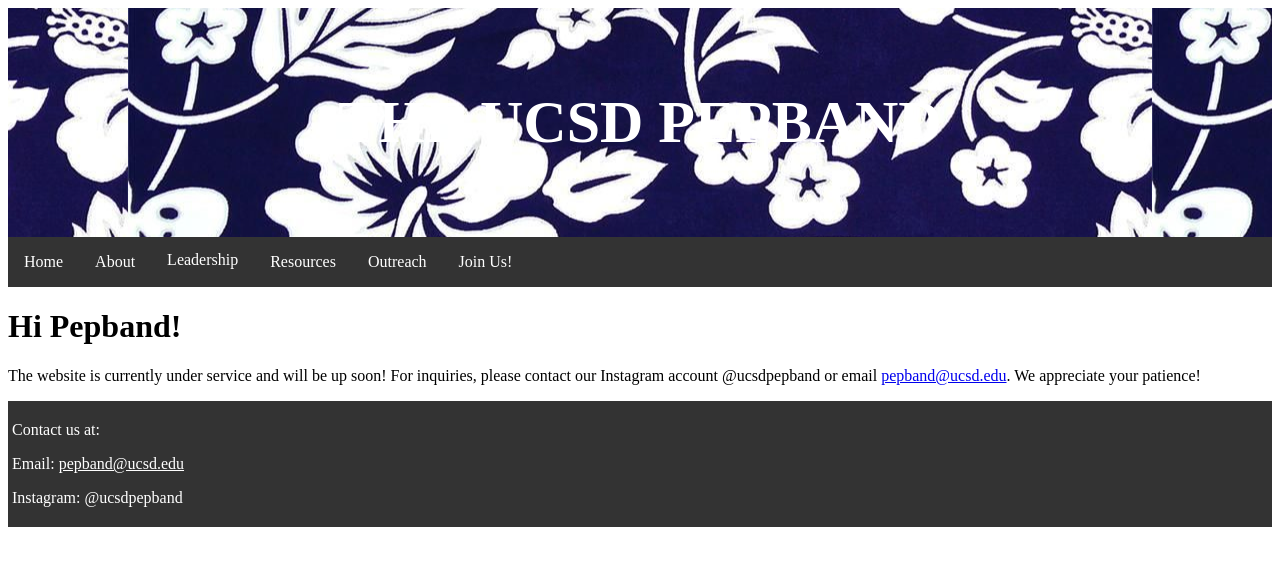
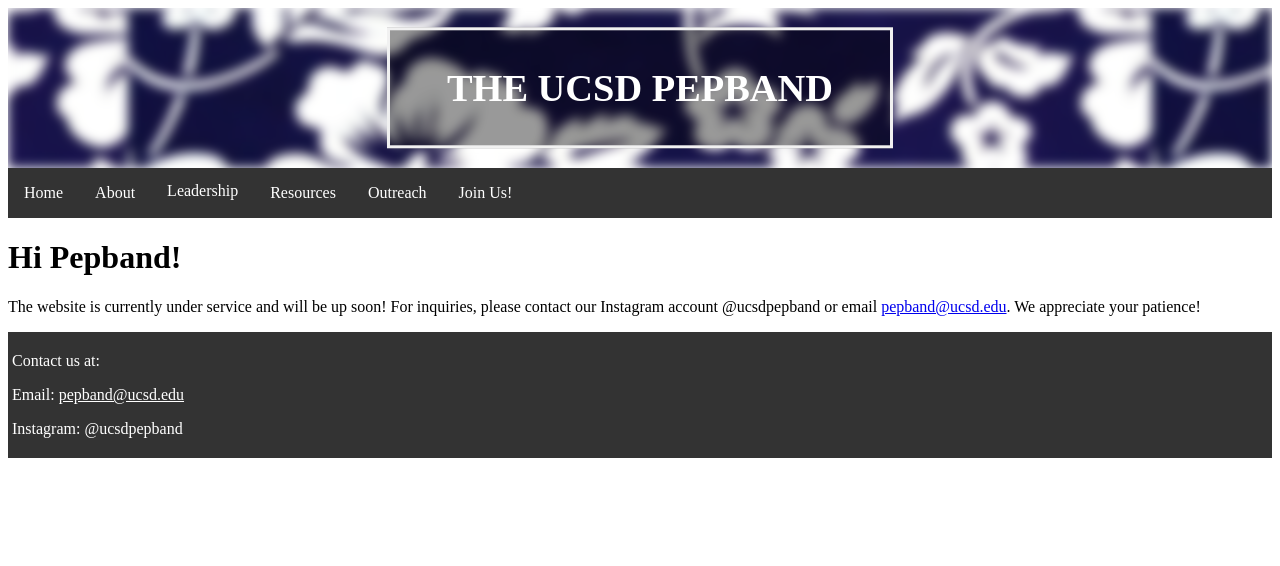
Before and after one commit to The-UCSD-Pepband/The-UCSD-Pepband, a Jekyll site: the page built from index.html, in a window 1280 px wide. Shown: the top 566 px of the page. Built offline with Jekyll 4.4.1, drawn with Linux system fonts in a browser that asks for light colours.

Commit message:
updated the header with blur and more visible text

```diff
--- a/_layouts/default.html
+++ b/_layouts/default.html
@@ -11,9 +11,14 @@
 
 </head>
     <body>
-        <header style="background-image: url('../images/hawaiianprint.jpg'); background-position: center;">
-            <p>THE UCSD PEPBAND</p>
-        </header>
+        <div class="header-container">
+            <div class = "header-im"></div>
+            <div class="header-text">
+                <h1>THE UCSD PEPBAND</h1>
+            </div>
+        </div>
+
+
         <div class = "navbar">
             <a href="/">Home</a>
             <a href="/about.html">About</a>
--- a/css/main.css
+++ b/css/main.css
@@ -7,13 +7,38 @@
 
 /* For the Default page layout*/
 /* Style the Main Header*/
-header {
-   padding: 1.25rem;
-   text-align: center;
-   color: var(--title-text);
-   font-weight: bold;
-   font-size: 3.75rem;
+.header-container {
+  position: relative;
+  height: 10rem;
+  overflow: hidden;
 }
+.header-im {
+  top: 0;
+  left: 0;
+  width: 100%;
+  height: 100%;
+  background-image: url('../images/hawaiianprint.jpg');
+  background-position: center;
+  filter: blur(6px);
+  -webkit-filter: blur(6px);
+}
+.header-text {
+  background-color: rgb(0,0,0); /* Fallback color */
+  background-color: rgba(0,0,0, 0.4); /* Black w/opacity/see-through */
+  color: white;
+  font-weight: bold;
+  border: 3px solid #f1f1f1;
+  position: absolute;
+  font-size: larger;
+  top: 50%;
+  left: 50%;
+  transform: translate(-50%, -50%);
+  z-index: 2;
+  width: 30rem;
+  padding: 10px;
+  text-align: center;
+}
+
 /* Style the Nav Bar and Dropdown Menus*/
 .navbar {
   overflow: hidden;
```
